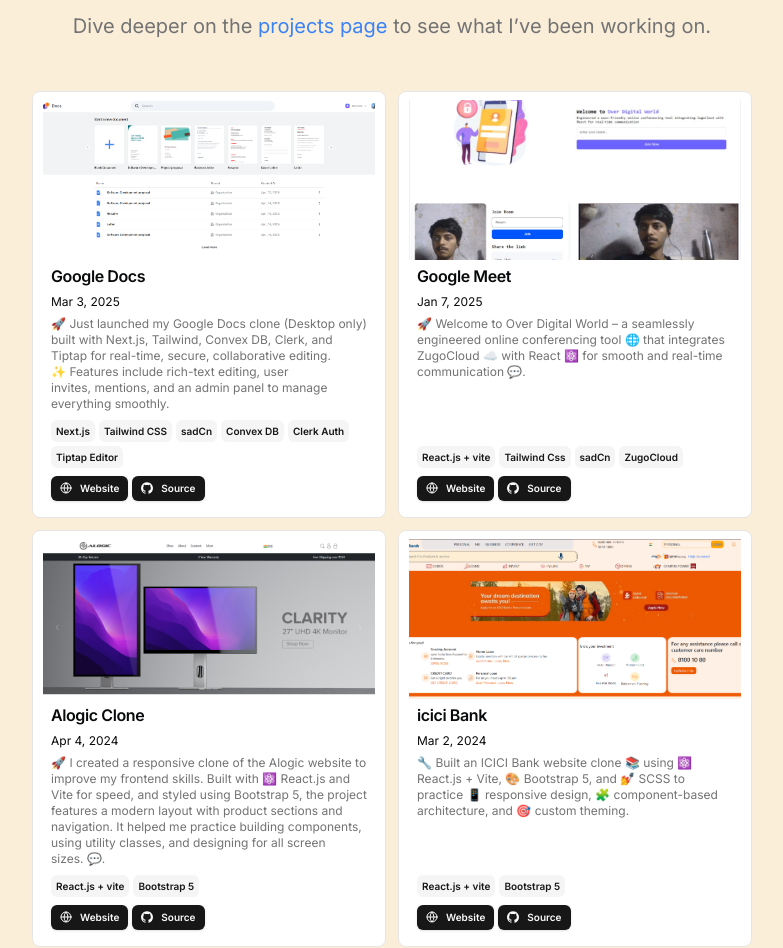
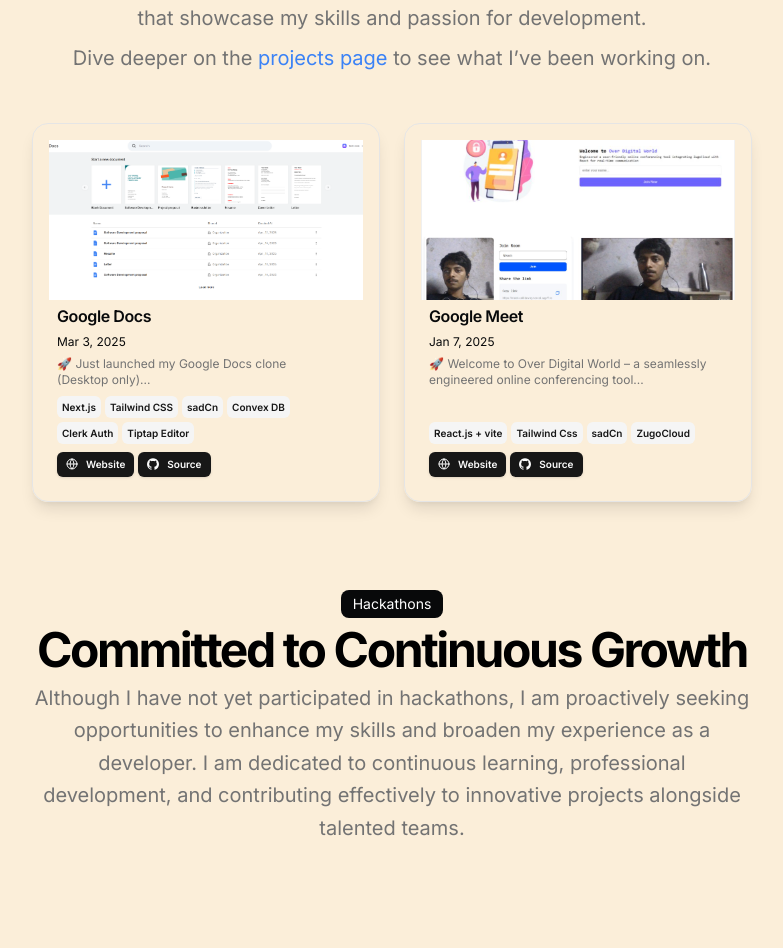
Before and after one commit to NikeshSoni/Nike-dev, a Next.js app: page / in a window 1280 px wide. Shown: the part 1246-2194 px from the top of the page, without its empty margins (248-1031 px from the left). Built offline with nearby package versions, Linux system fonts and the light colour scheme.

Commit message:
Enhance project showcase by adding Google Docs and Google Meet projects to the data store. Update styling in globals.css for card backgrounds and shadows. Refactor project section in the main page to improve layout and presentation of recent creations.

```diff
--- a/src/app/globals.css
+++ b/src/app/globals.css
@@ -264,3 +264,12 @@
 .marquee-animate-3 {
   animation: marquee3 30s linear infinite;
 }
+
+
+.bg-card {
+  background-color: transparent;
+  box-shadow: 0 10px 15px -3px rgba(0, 0, 0, 0.1),
+              0 4px 6px -2px rgba(0, 0, 0, 0.05); /* shadow-lg */
+  border-radius: 1rem; /* rounded-2xl = 16px */
+  padding: 1rem;
+}
--- a/src/app/page.tsx
+++ b/src/app/page.tsx
@@ -6,8 +6,69 @@
 import { Avatar, AvatarFallback, AvatarImage } from "@/components/ui/avatar";
 import { DATA } from "@/data/resume";
 import SkillsCode from "./skill"
+// import { ProjectCard } from "@/components/project-card";
+import { Icons } from "@/components/icons";
+import meetCall from "../../public/g-meet.png"
+import docsGoogle from "../../public/docs-google.png"
 
 const BLUR_FADE_DELAY = 0.04;
+
+
+const dataStore = [
+  {
+      title: "Google Docs",
+      href: "https://docs-dev-psi.vercel.app/",
+      dates: "Mar 3, 2025",
+      active: true,
+      description:
+          "🚀 Just launched my Google Docs clone (Desktop only)...",
+      technologies: [
+          "Next.js", "Tailwind CSS", "sadCn", "Convex DB", "Clerk Auth", "Tiptap Editor"
+      ],
+      links: [
+          {
+              type: "Website",
+              href: "https://docs-dev-psi.vercel.app/",
+              icon: <Icons.globe className="size-3" />,
+          },
+          {
+              type: "Source",
+              href: "https://github.com/NikeshSoni/google_docs",
+              icon: <Icons.github className="size-3" />,
+          },
+      ],
+      image: docsGoogle,
+      video: "",
+  },
+  {
+      title: "Google Meet",
+      href: "https://meet-call-tawny.vercel.app/",
+      dates: "Jan 7, 2025",
+      active: true,
+      description:
+          "🚀 Welcome to Over Digital World – a seamlessly engineered online conferencing tool...",
+      technologies: [
+          "React.js + vite",
+          "Tailwind Css",
+          "sadCn",
+          "ZugoCloud",
+      ],
+      links: [
+          {
+              type: "Website",
+              href: "https://meet-call-tawny.vercel.app/",
+              icon: <Icons.globe className="size-3" />,
+          },
+          {
+              type: "Source",
+              href: "https://github.com/NikeshSoni/Meet_call",
+              icon: <Icons.github className="size-3" />,
+          },
+      ],
+      image: meetCall,
+      video: "",
+  },
+];
 
 export default function Page() {
   return (
@@ -33,13 +94,15 @@
         </div>
       </section>
 
+
       <section id="work">
         <div className="flex min-h-0 flex-col gap-y-3 p-3 ">
           <BlurFade delay={BLUR_FADE_DELAY * 5}>
             <h2 className="text-xl font-bold">Work Experience</h2>
           </BlurFade>
           {DATA.work.map((work, id) => (
-            <div key={id}>
+
+            <div className="" >
               <BlurFade
                 key={work.company}
                 delay={BLUR_FADE_DELAY * 6 + id * 0.05}
@@ -61,7 +124,6 @@
         </div>
       </section>
 
-
       <section id="skills">
         <div className="flex min-h-0 flex-col gap-y-3">
           <BlurFade delay={BLUR_FADE_DELAY * 9}>
@@ -73,8 +135,10 @@
         </div>
       </section>
 
+
       <section id="projects">
-        <div className="space-y-12 w-full py-12">
+            <div className="flex flex-col max-w-[800px] mx-auto">
+                <div>
                     <BlurFade delay={BLUR_FADE_DELAY * 11}>
                         <div className="flex flex-col items-center justify-center space-y-4 text-center">
                             <div className="space-y-2">
@@ -93,20 +157,17 @@
                             </div>
                         </div>
                     </BlurFade>
-          <div className="grid grid-cols-1 gap-3 sm:grid-cols-2 max-w-[800px] mx-auto">
-            {DATA.projects.map((project, id) => (
-              <BlurFade
-                key={project.title}
-                delay={BLUR_FADE_DELAY * 12 + id * 0.05}
-              >
+                </div>
+                <div className="mt-12 grid grid-cols-1 gap-6 md:grid-cols-2">
+                    {dataStore.map((project, id) => (
+                        <BlurFade key={project.title} delay={BLUR_FADE_DELAY * 12 + id * 0.05}>
                             <ProjectCard
                                 href={project.href}
-                  key={project.title}
                                 title={project.title}
                                 description={project.description}
                                 dates={project.dates}
                                 tags={project.technologies}
-                  image={project.imageData}
+                                image={project.image}
                                 video={project.video}
                                 links={project.links}
                             />
@@ -115,7 +176,6 @@
                 </div>
             </div>
         </section>
-
 
       <section id="hackathons">
         <div className="space-y-12 w-full py-12">
@@ -126,20 +186,15 @@
                   Hackathons
                 </div>
                 <h2 className="text-3xl font-bold tracking-tighter sm:text-5xl">
-                  I like building things
+                Committed to Continuous Growth
                 </h2>
                 <p className="text-muted-foreground md:text-xl/relaxed lg:text-base/relaxed xl:text-xl/relaxed">
-                  During my time in university, I attended{" "}
-                  {DATA.hackathons.length}+ hackathons. People from around the
-                  country would come together and build incredible things in 2-3
-                  days. It was eye-opening to see the endless possibilities
-                  brought to life by a group of motivated and passionate
-                  individuals.
+                Although I have not yet participated in hackathons, I am proactively seeking opportunities to enhance my skills and broaden my experience as a developer. I am dedicated to continuous learning, professional development, and contributing effectively to innovative projects alongside talented teams.
                 </p>
               </div>
             </div>
           </BlurFade>
-          <BlurFade delay={BLUR_FADE_DELAY * 14}>
+          {/* <BlurFade delay={BLUR_FADE_DELAY * 14}>
             <ul className="mb-4 ml-4 divide-y divide-dashed border-l">
               {DATA.hackathons.map((project, id) => (
                 <BlurFade
@@ -157,22 +212,22 @@
                 </BlurFade>
               ))}
             </ul>
-          </BlurFade>
+          </BlurFade> */}
         </div>
       </section>
 
 
-      <section id="contact">
+      {/* <section id="contact">
         <div className="grid items-center justify-center gap-4 px-4 text-center md:px-6 w-full py-12">
           <BlurFade delay={BLUR_FADE_DELAY * 16}>
             <div className="space-y-3">
-              {/* <div className="inline-block rounded-lg bg-foreground text-background px-3 py-1 text-sm">
+              <div className="inline-block rounded-lg bg-foreground text-background px-3 py-1 text-sm">
                 Contact
-              </div> */}
+              </div>
               <h2 className="text-3xl font-bold tracking-tighter sm:text-5xl">
                 Get in Touch
               </h2>
-              {/* <p className="mx-auto max-w-[600px] text-muted-foreground md:text-xl/relaxed lg:text-base/relaxed xl:text-xl/relaxed">
+              <p className="mx-auto max-w-[600px] text-muted-foreground md:text-xl/relaxed lg:text-base/relaxed xl:text-xl/relaxed">
                 Want to chat? Just shoot me a dm{" "}
                 <Link
                   href={DATA.contact.social.X.url}
@@ -182,12 +237,11 @@
                 </Link>{" "}
                 and I&apos;ll respond whenever I can. I will ignore all
                 soliciting.
-              </p> */}
+              </p>
             </div>
           </BlurFade>
         </div>
-      </section>
-
+      </section> */}
     </main>
   );
 }
--- a/src/data/resume.tsx
+++ b/src/data/resume.tsx
@@ -451,21 +451,21 @@
 
   ],
   hackathons: [
-    {
-      title: "Portal Hackathon",
-      dates: "October 29, 2016",
-      location: "Kingston, Ontario",
-      description:
-        "Developed an internal widget for uploading assignments using Waterloo's portal app",
-      image:
-        "https://pub-83c5db439b40468498f97946200806f7.r2.dev/hackline/portal-hackathon.png",
-      links: [
-        {
-          title: "Source",
-          icon: <Icons.github className="h-4 w-4" />,
-          href: "https://github.com/UWPortalSDK/crowmark",
-        },
-      ],
-    },
+    // {
+    //   title: "Portal Hackathon",
+    //   dates: "October 29, 2016",
+    //   location: "Kingston, Ontario",
+    //   description:
+    //     "Developed an internal widget for uploading assignments using Waterloo's portal app",
+    //   image:
+    //     "https://pub-83c5db439b40468498f97946200806f7.r2.dev/hackline/portal-hackathon.png",
+    //   links: [
+    //     {
+    //       title: "Source",
+    //       icon: <Icons.github className="h-4 w-4" />,
+    //       href: "https://github.com/UWPortalSDK/crowmark",
+    //     },
+    //   ],
+    // },
   ],
 } as const;
```
Also changed, not shown: src/app/(routes)/projects/page.jsx (+9 -11 lines), src/components/RecentProject.jsx (added, +111 -0 lines). Lines whose indentation alone changed are shown as unchanged.
